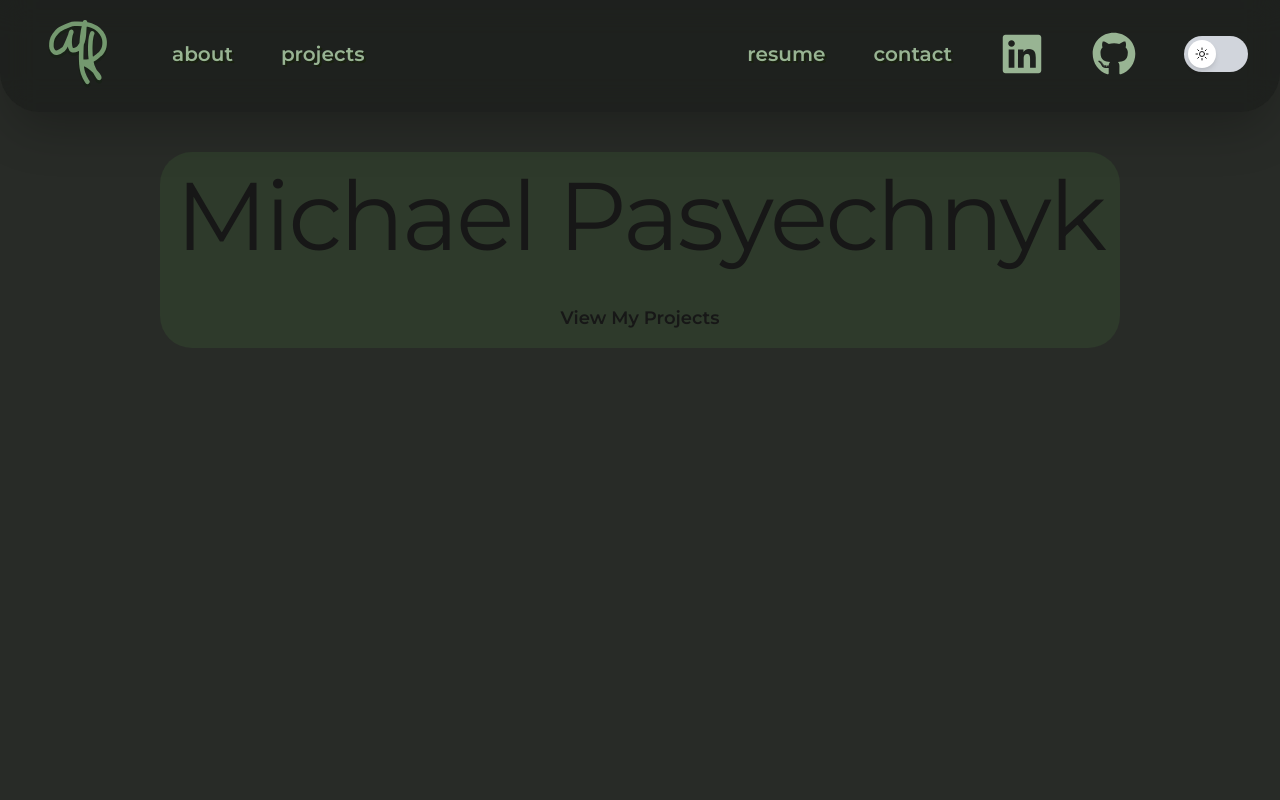
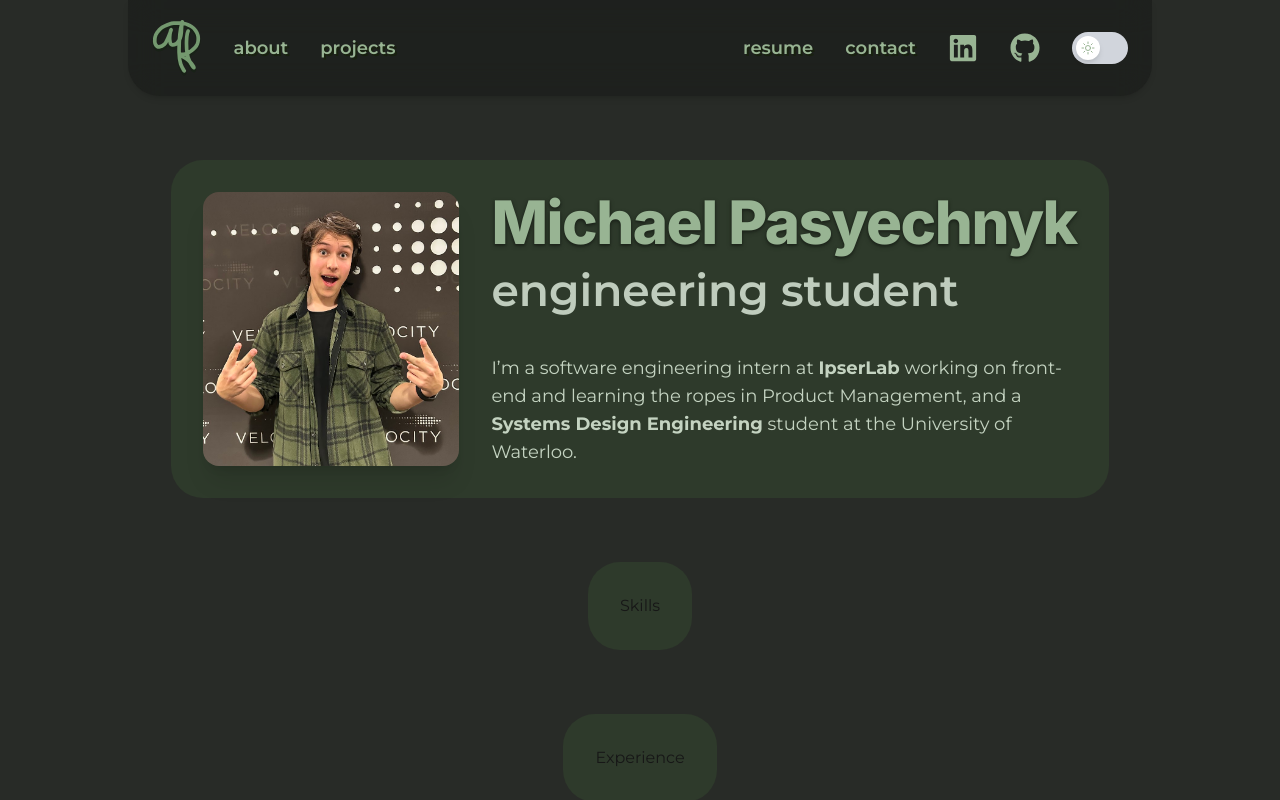
Before and after one commit to mic77pas/mp-portfolio, a Next.js app: page / in a window 1280 px wide. Shown: the top 800 px of the page. Built offline with nearby package versions, Linux system fonts and the light colour scheme.

Commit message:
Main page updated

```diff
--- a/app/_components/DarkModeToggle.js
+++ b/app/_components/DarkModeToggle.js
@@ -1,7 +1,6 @@
 "use client";
 import { useState } from "react";
 import { MoonIcon, SunIcon } from "@heroicons/react/24/outline";
-
 
 export default function DarkModeToggle() {
   const [dark, setDark] = useState(false);
@@ -10,18 +9,26 @@ export default function DarkModeToggle() {
     <button
       onClick={() => setDark(!dark)}
       className={`
-        relative w-16 h-9 flex items-center rounded-full p-1 transition-colors duration-300
+        relative w-14 h-8 flex items-center rounded-full p-1 transition-colors duration-300 cursor-pointer
         ${dark ? "bg-neutral-800" : "bg-gray-300"}
       `}
     >
       {/* Circle with icon */}
       <span
         className={`
-          w-7 h-7 flex items-center justify-center rounded-full shadow-md transform transition-transform duration-300
-          ${dark ? "translate-x-7 bg-neutral-800 text-white" : "translate-x-0 bg-white"}
+          w-6 h-6 flex items-center justify-center rounded-full shadow-md transform transition-transform duration-300
+          ${
+            dark
+              ? "translate-x-6 bg-neutral-900 text-white"
+              : "translate-x-0 bg-white"
+          }
         `}
       >
-        {dark ? <MoonIcon className="w-4 h-4" /> : <SunIcon className="w-4 h-4" />}
+        {dark ? (
+          <MoonIcon className="w-4 h-4 " />
+        ) : (
+          <SunIcon className="w-4 h-4" />
+        )}
       </span>
     </button>
   );
--- a/app/_components/Header.js
+++ b/app/_components/Header.js
@@ -1,25 +1,75 @@
 "use client";
 import Logo from "./Logo";
-import Navigation from "./Navigation";
-import SocialLinks from "./SocialLinks"; // new component
-import DarkModeToggle from "./DarkModeToggle"; // optional, if you have one
+import Link from "next/link";
+import { FaGithub, FaLinkedin } from "react-icons/fa";
+import DarkModeToggle from "./DarkModeToggle";
 
 export default function Header() {
   return (
-    <header className="sticky top-0 h-28 bg-neutral-950/30 backdrop-blur-lg px-8 py-4 z-30 rounded-b-[40px] shadow-2xl text-xl max-w-7xl mx-auto">
-      <div className="flex justify-between items-center max-w-7xl mx-auto">
-        {/* Left: Logo + Main Nav */}
-        <div className="flex items-center gap-12">
+    <header className="sticky top-0 z-30 flex justify-center px-4 pb-8">
+      {/* Floating centered container */}
+      <div className="flex w-full max-w-5xl items-center justify-between rounded-b-4xl bg-neutral-950/30 backdrop-blur-lg shadow-md px-6 py-5">
+        {/* Left: Logo + About + Projects */}
+        <div className="flex items-center gap-8">
           <Logo />
-          <Navigation />
+          <nav className="flex items-center gap-6 sm:gap-8 text-[#98B493] font-semibold text-sm sm:text-base md:text-lg">
+            <Link href="/about" className="nav-link">
+              about
+            </Link>
+            <Link href="/projects" className="nav-link">
+              projects
+            </Link>
+          </nav>
         </div>
 
-        {/* Right: Resume, Contact, LinkedIn, GitHub, Dark/Light */}
-        <div className="flex items-center gap-12">
-          <SocialLinks />
+        {/* Right: Resume + Contact + Socials + Toggle */}
+        <div className="flex items-center gap-6 sm:gap-8 text-[#98B493] font-semibold text-sm sm:text-base md:text-lg">
+          <Link
+            href="/resume.pdf"
+            target="_blank"
+            rel="noopener noreferrer"
+            className="nav-link"
+          >
+            resume
+          </Link>
+          <Link href="/contact" className="nav-link">
+            contact
+          </Link>
+
+          {/* Social Icons */}
+          <Link
+            href="https://linkedin.com/in/michaelpasyechnyk"
+            target="_blank"
+            className="nav-link"
+          >
+            <FaLinkedin size={30} />
+          </Link>
+          <Link
+            href="https://github.com/mic77pas"
+            target="_blank"
+            className="nav-link"
+          >
+            <FaGithub size={30} />
+          </Link>
+
+          {/* Dark Mode */}
           <DarkModeToggle />
         </div>
       </div>
     </header>
   );
 }
+
+// {
+//   /* Tooltip */
+// }
+// <div
+//   className="
+//           absolute left-1/2 -translate-x-1/2 mt-10
+//           hidden group-hover:flex
+//           items-center
+//           px-2 py-1 text-sm text-white
+//           bg-neutral-900/40 rounded-lg shadow-lg
+//           whitespace-nowrap
+//         "
+// ></div>;
--- a/app/_components/Logo.js
+++ b/app/_components/Logo.js
@@ -8,30 +8,17 @@ export default function Logo() {
   const [isHovering, setIsHovering] = useState(false);
 
   return (
-    <div className="relative group font-semibold">
-      <Link href="/" className="flex items-center gap-4 z-10">
+    <Link href="/" className="flex items-center">
       <Image
         onMouseEnter={() => setIsHovering(true)}
         onMouseLeave={() => setIsHovering(false)}
         src={isHovering ? logoLight : logoDark}
+        alt="Signature"
         quality={100}
-          width={60}
-          alt="Signature"
-          className="mx-4 my-1 transition-transform duration-300 ease-in-out hover:-translate-y-1"
+        width={15}
+        height={15}
+        className="h-auto max-h-14 w-auto transition-transform duration-300 ease-in-out hover:-translate-y-1"
       />
     </Link>
-      <div
-        className="
-          absolute left-1/2 -translate-x-1/2 mt-6
-          hidden group-hover:flex
-          items-center
-          px-2 py-1 text-sm text-white
-          bg-neutral-900/40 rounded-lg shadow-lg
-          whitespace-nowrap
-        "
-      >
-        Home
-      </div>
-    </div>
   );
 }
--- a/app/_components/Navigation.js
+++ /dev/null
@@ -1,21 +0,0 @@
-import Link from "next/link";
-
-export default function Logo() {
-  return (
-    <nav className="z-10">
-      <ul className="nav-list">
-        <li>
-          {/* Apply the class to the Link component, which will pass it to the <a> tag */}
-          <Link href="/about" className="nav-link">
-            about
-          </Link>
-        </li>
-        <li>
-          <Link href="/projects" className="nav-link">
-            projects
-          </Link>
-        </li>
-      </ul>
-    </nav>
-  );
-}
--- a/app/_components/SocialLinks.js
+++ /dev/null
@@ -1,63 +0,0 @@
-import Link from "next/link";
-import { FaGithub, FaLinkedin } from "react-icons/fa";
-
-export default function SocialLinks() {
-  return (
-    <nav
-      className="flex gap-12 items-center text-nav-50 font-semibold text-shadow-lg"
-      style={{ textShadow: "2px 2px 0 #18210F", color: "#98B493" }}
-    >
-      <Link href="/resume.pdf" className="nav-link" target="_blank" rel="noopener noreferrer">
-        resume
-      </Link>
-      <Link href="/contact" className="nav-link">
-        contact
-      </Link>
-      <div className="relative group">
-        <Link
-          href="https://linkedin.com/in/michaelpasyechnyk"
-          target="_blank"
-          className="nav-link"
-        >
-          <FaLinkedin size={44} />
-        </Link>
-        <div
-          className="
-          absolute left-1/2 -translate-x-1/2 mt-10
-          hidden group-hover:flex
-          items-center
-          px-2 py-1 text-sm text-white
-          bg-neutral-900/40 rounded-lg shadow-lg
-          whitespace-nowrap
-        "
-        >
-          LinkedIn
-        </div>
-      </div>
-
-      <div className="relative group">
-        <Link
-          href="https://github.com/mic77pas"
-          target="_blank"
-          className="nav-link"
-        >
-          <FaGithub size={44} />
-        </Link>
-
-        {/* Tooltip */}
-        <div
-          className="
-          absolute left-1/2 -translate-x-1/2 mt-10
-          hidden group-hover:flex
-          items-center
-          px-2 py-1 text-sm text-white
-          bg-neutral-900/40 rounded-lg shadow-lg
-          whitespace-nowrap
-        "
-        >
-          GitHub
-        </div>
-      </div>
-    </nav>
-  );
-}
--- /dev/null
+++ b/app/_components/TypingSentence.js
@@ -0,0 +1,25 @@
+"use client";
+import { TypeAnimation } from "react-type-animation";
+
+export default function TypingSentence() {
+  return (
+    <div className="text-[44px] font-semibold text-[#bfccbd]">
+      <TypeAnimation
+        sequence={[
+          "developer and designer",
+          2000,
+          "engineering student",
+          2000,
+          "boardgame enjoyer",
+          500,
+          "boardgame enthusiast",
+          2000,
+        ]}
+        wrapper="span"
+        speed={50} // typing speed (lower = slower)
+        deletionSpeed={50} // how fast it deletes
+        repeat={Infinity} // loop forever
+      />
+    </div>
+  );
+}
--- a/app/globals.css
+++ b/app/globals.css
@@ -38,7 +38,7 @@ main {
 
 .nav-list {
   display: flex;
-  gap: 3rem; /* Use a relative unit like rem for better scalability */
+  gap: 5rem; /* Use a relative unit like rem for better scalability */
   align-items: center;
   font-weight: 600; /* Use numbers instead of strings for font-weight */
   list-style: none; /* Add this to remove bullet points */
@@ -48,10 +48,9 @@ main {
 .nav-link {
   text-shadow: 2px 2px 0 #18210f;
   color: #98b493;
-  transition: color 0.3s ease; /* Add a smooth transition for the hover effect */
+  transition: color 0.3s ease;
 }
 
-/* Correctly define the hover state */
 .nav-link:hover {
   color: #d2e6cf;
 }
--- a/app/page.js
+++ b/app/page.js
@@ -1,31 +1,64 @@
 import Image from "next/image";
 import Link from "next/link";
+import TypingSentence from "./_components/TypingSentence";
+import { Inter } from "next/font/google";
+
+const inter = Inter({
+  weight: "800",
+  subsets: ["latin"],
+  display: "swap",
+});
 
 export default function Home() {
   return (
-    <div className="grid grid-rows-[20px_1fr_20px] items-center justify-items-center min-h-screen p-8 pb-20 gap-16 sm:p-20">
-      <main className="mt-24 rounded-4xl">
-        {/* <Image
-          src={bg}
+    <>
+      <div className="p-8 flex items-center justify-center">
+        <main className="flex flex-col rounded-4xl p-8">
+          {/* New container for the image and text */}
+          <div className="flex flex-col md:flex-row md:items-stretch gap-6 md:gap-8">
+            {/* Left: Image */}
+            <div className="w-64 h-64 md:h-auto relative flex-shrink-0">
+              <Image
+                src="/selfie.jpg" // replace with your image path
                 fill
-          placeholder="blur"
-          quality={80}
-          className="object-cover object-top"
-          alt="Mountains and forests with two cabins"
-        /> */}
+                className="object-cover rounded-2xl shadow-xl"
+                alt="Photo"
+              />
+            </div>
 
-        <div className="relative z-10 text-center px-4 py-4">
-          <h1 className="text-8xl text-primary-50 mb-10 tracking-tight font-normal">
+            {/* Right: Text content */}
+            <div className="flex flex-col justify-start text-left md:text-left">
+              <h1
+                className={`${inter.className} text-[#98B493] text-shadow-md text-shadow-[#1f271d] text-4xl md:text-6xl text-primary-50 mb-2 tracking-tight font-bold`}
+              >
                 Michael Pasyechnyk
               </h1>
-          <Link
-            href="/projects"
-            className="bg-accent-500 px-8 py-6 text-primary-800 text-lg font-semibold hover:bg-accent-600 transition-all"
-          >
-            View My Projects
-          </Link>
+
+              <div className="mb-8 text-lg md:text-xl">
+                <TypingSentence />
               </div>
+
+              <p className="text-[#c4d3c1] text-base md:text-lg max-w-xl">
+                I’m a software engineering intern at <b>IpserLab</b> working on
+                front-end and learning the ropes in Product Management, and a{" "}
+                <b>Systems Design Engineering</b> student at the University of
+                Waterloo.
+              </p>
+            </div>
+          </div>
+          {/* <hr className="mt-6 w-full border-t-2 border-primary-400 border-[#282c28]" /> */}
         </main>
       </div>
+
+      <div className="p-8 flex items-center justify-center">
+        <main className="flex flex-col rounded-4xl p-8">Skills</main>
+      </div>
+      <div className="p-8 flex items-center justify-center">
+        <main className="flex flex-col rounded-4xl p-8">Experience</main>
+      </div>
+      <div className="p-8 flex items-center justify-center">
+        <main className="flex flex-col rounded-4xl p-8">Other</main>
+      </div>
+    </>
   );
 }
--- a/package.json
+++ b/package.json
@@ -13,7 +13,8 @@
     "next": "15.5.0",
     "react": "19.1.0",
     "react-dom": "19.1.0",
-    "react-icons": "^5.5.0"
+    "react-icons": "^5.5.0",
+    "react-type-animation": "^3.2.0"
   },
   "devDependencies": {
     "@eslint/eslintrc": "^3",
```
Also changed, not shown: public/selfie.jpg (added), 1 other file (tests, documents, lock files or other folders). Lines whose indentation alone changed are shown as unchanged.
